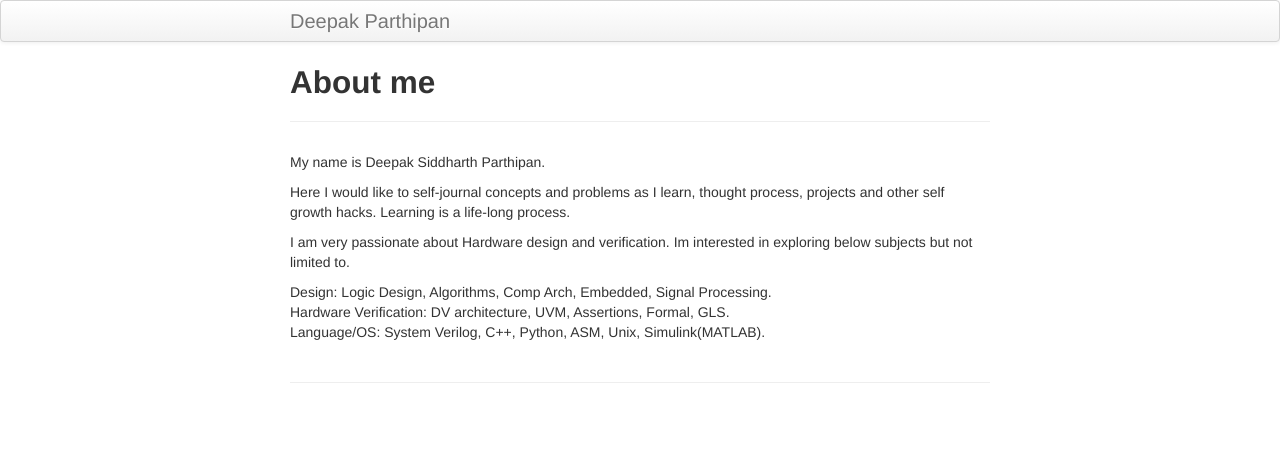
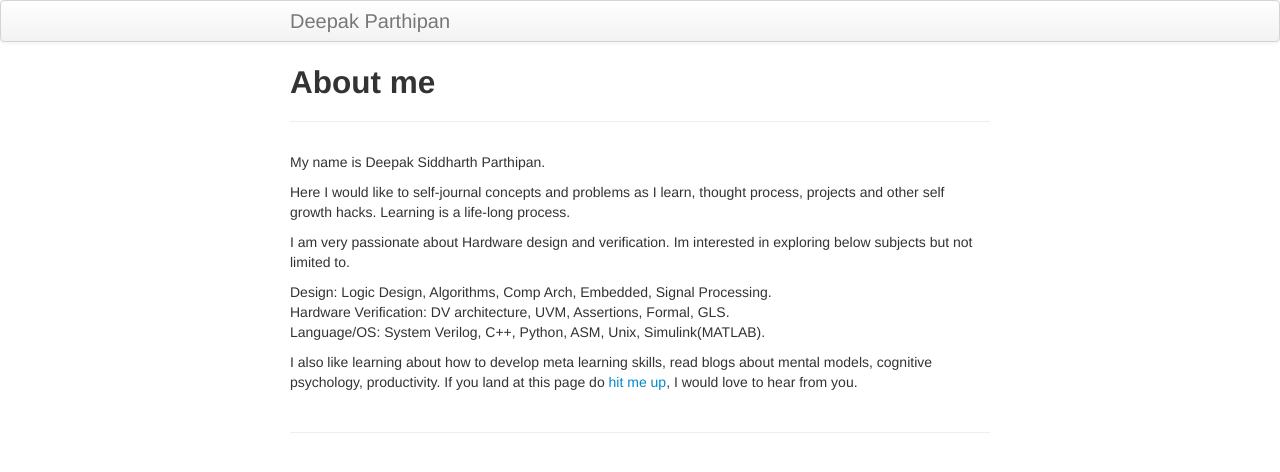
Before and after one commit to asicdv/asicdv.github.io, a Jekyll site: the page built from pages/aboutme.md, in a window 1280 px wide. Shown: the top 472 px of the page. Built offline with Jekyll 4.4.1, drawn with Linux system fonts in a browser that asks for light colours.

Commit message:
change about me

```diff
--- a/pages/aboutme.md
+++ b/pages/aboutme.md
@@ -13,3 +13,5 @@ I am very passionate about Hardware design and verification. Im interested in ex
 Design: Logic Design, Algorithms, Comp Arch, Embedded, Signal Processing.<br>
 Hardware Verification: DV architecture, UVM, Assertions, Formal, GLS.<br>
 Language/OS: System Verilog, C++, Python, ASM, Unix, Simulink(MATLAB).<br>
+
+I also like learning about how to develop meta learning skills, read blogs about mental models, cognitive psychology, productivity. If you land at this page do [hit me up](mailto:deepak.parthipan@hotmail.com), I would love to hear from you.
```
